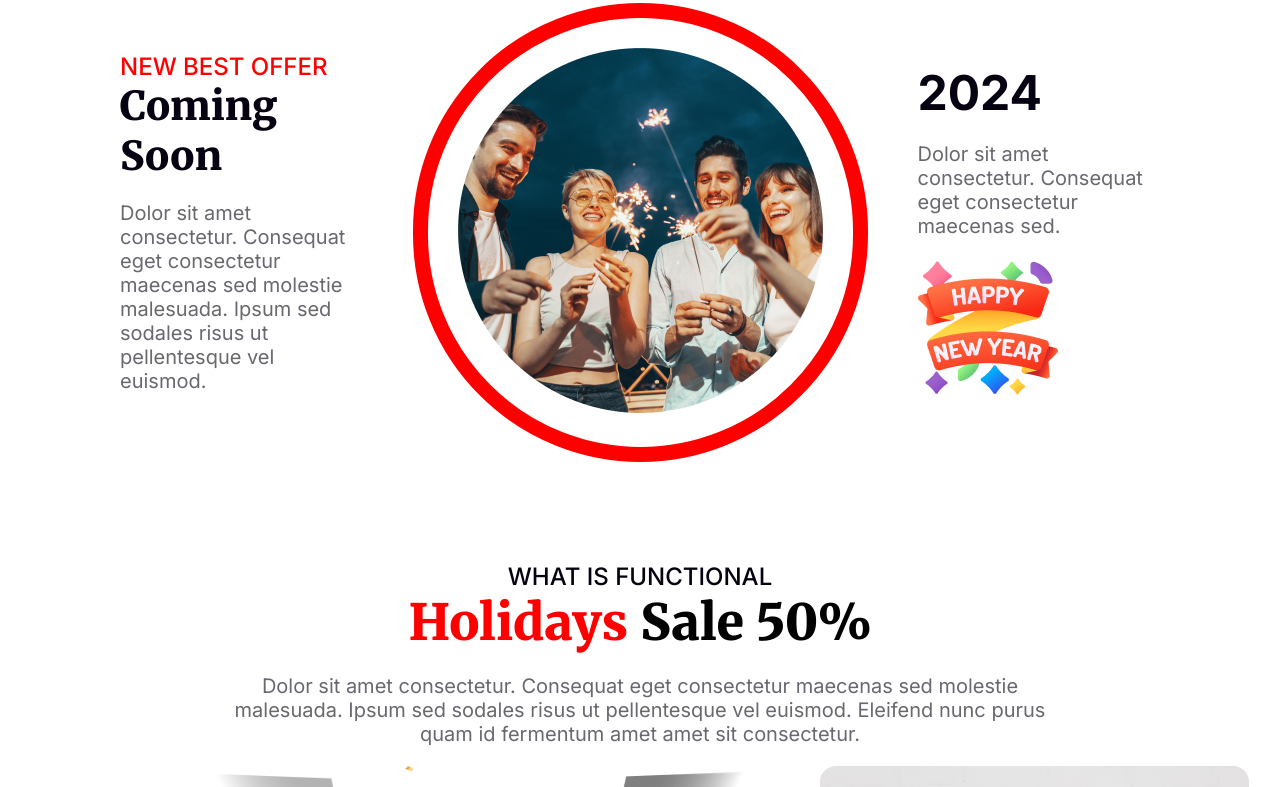
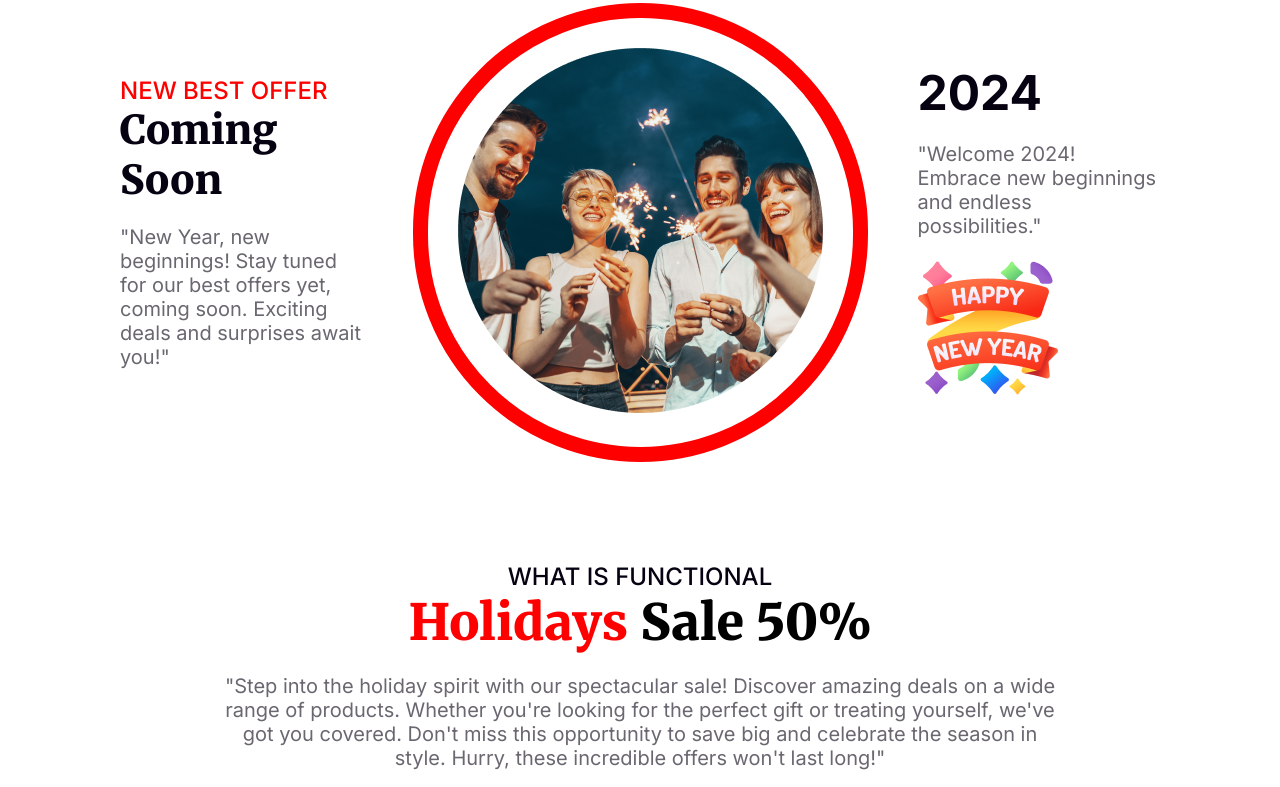
Before and after one commit to Tamim239/B9A1-New-Year-New-Mission, a plain HTML site: page index.html in a window 1280 px wide. Shown: the part 2688-3475 px from the top of the page. Drawn offline with Linux system fonts and the light colour scheme.

Commit message:
added fixed text

```diff
--- a/index.html
+++ b/index.html
@@ -26,7 +26,7 @@
             <div class="party-container">
                 <div class="party-colum">
                     <h1 class="party-title">Welcome to midnight party</h1>
-            <p class="party-description">Dolor sit amet consectetur. Consequat eget consectetur maecenas sed molestie malesuada. Ipsum sed sodales risus ut pellentesque vel euismod. </p>
+            <p class="party-description">"Welcome everyone, to the grand midnight party! Let's bid farewell to the old and usher in the New Year together!" </p>
             <button class="btn">Join Now</button>
                 </div>
                 <div class="party-colum2">
@@ -51,7 +51,7 @@
                 <div class="best-offer-colum">
                     <h4 class="best-offer-subtitle">NEW BEST OFFER</h4>
                     <h3 class="best-offer-title text-title2">Coming Soon</h3>
-                    <p class="best-offer-description text-paragraph">Dolor sit amet consectetur. Consequat eget consectetur maecenas sed molestie malesuada. Ipsum sed sodales risus ut pellentesque vel euismod.</p>
+                    <p class="best-offer-description text-paragraph">"New Year, new beginnings! Stay tuned for our best offers yet, coming soon. Exciting deals and surprises await you!"</p>
                 </div>
 
                 <div class="best-offer-colum">
@@ -62,7 +62,7 @@
 
                 <div class="best-offer-colum">
                     <h3 class="best-offer-title2 text-title">2024</h3>
-                    <p class="best-offer-description text-paragraph">Dolor sit amet consectetur. Consequat eget consectetur maecenas sed.</p>
+                    <p class="best-offer-description text-paragraph">"Welcome 2024! Embrace new beginnings and endless possibilities."</p>
                     <img src="resources/Group 96.png" alt="happy new year" title="Happy new year">
                 </div>
                </div>
@@ -72,8 +72,7 @@
             <div class="holiday-sale-container">
                   <h4 class="holiday-subtitle">WHAT IS FUNCTIONAL</h4>
                   <h2 class="holiday-title"><span>Holidays</span> Sale 50%</h2>
-                  <p class="holiday-description text-paragraph">Dolor sit amet consectetur. Consequat eget consectetur maecenas sed
-                    molestie malesuada. Ipsum sed sodales risus ut pellentesque vel euismod. Eleifend nunc purus quam id fermentum amet amet sit consectetur.</p>
+                  <p class="holiday-description text-paragraph">"Step into the holiday spirit with our spectacular sale! Discover amazing deals on a wide range of products. Whether you're looking for the perfect gift or treating yourself, we've got you covered. Don't miss this opportunity to save big and celebrate the season in style. Hurry, these incredible offers won't last long!"</p>
 
             <div class="holiday-images-container">
                 <div class="images-up">
@@ -94,7 +93,7 @@
                 <div class="gift-portfolio-header">
                     <h4 class="portfolio-subtitle">THE BEST GIFTS</h4>
                     <h3 class="portfolio-title text-title2">Our Awesome Portfolio</h3>
-                    <p class="portfolio-description text-paragraph">Dolor sit amet consectetur. Consequat eget consectetur maecenas sed molestie malesuada. Ipsum sed sodales risus ut pellentesque vel euismod.</p>
+                    <p class="portfolio-description text-paragraph">"The best gift is time spent with loved ones, creating memories that last a lifetime. Cherish these moments together."</p>
                 </div>
                 <div class="gift-portfolio-images">
                     <div class="portfolio-images-row">
@@ -115,7 +114,7 @@
             <div class="newsletter-container">
                 <img src="resources/Group 61.png" alt="Email image">
                 <h3 class="newsletter-title text-title2" >Subscribe Newsletter</h3>
-                <p class="newsletter-description text-paragraph">Dolor sit amet consectetur. Consequat eget consectetur maecenas sed molestie malesuada. Ipsum sed sodales risus ut pellentesque vel euismod. </p>
+                <p class="newsletter-description text-paragraph">"Stay informed and inspired! Subscribe to our newsletter for the latest updates, exclusive offers, and exciting news. Join us now!"</p>
                 <div class="input-btn">
                    <input type="email" name="email" id="" placeholder="user@gmail.com">
                    <button class="btn-email">Subscribe</button>
```
